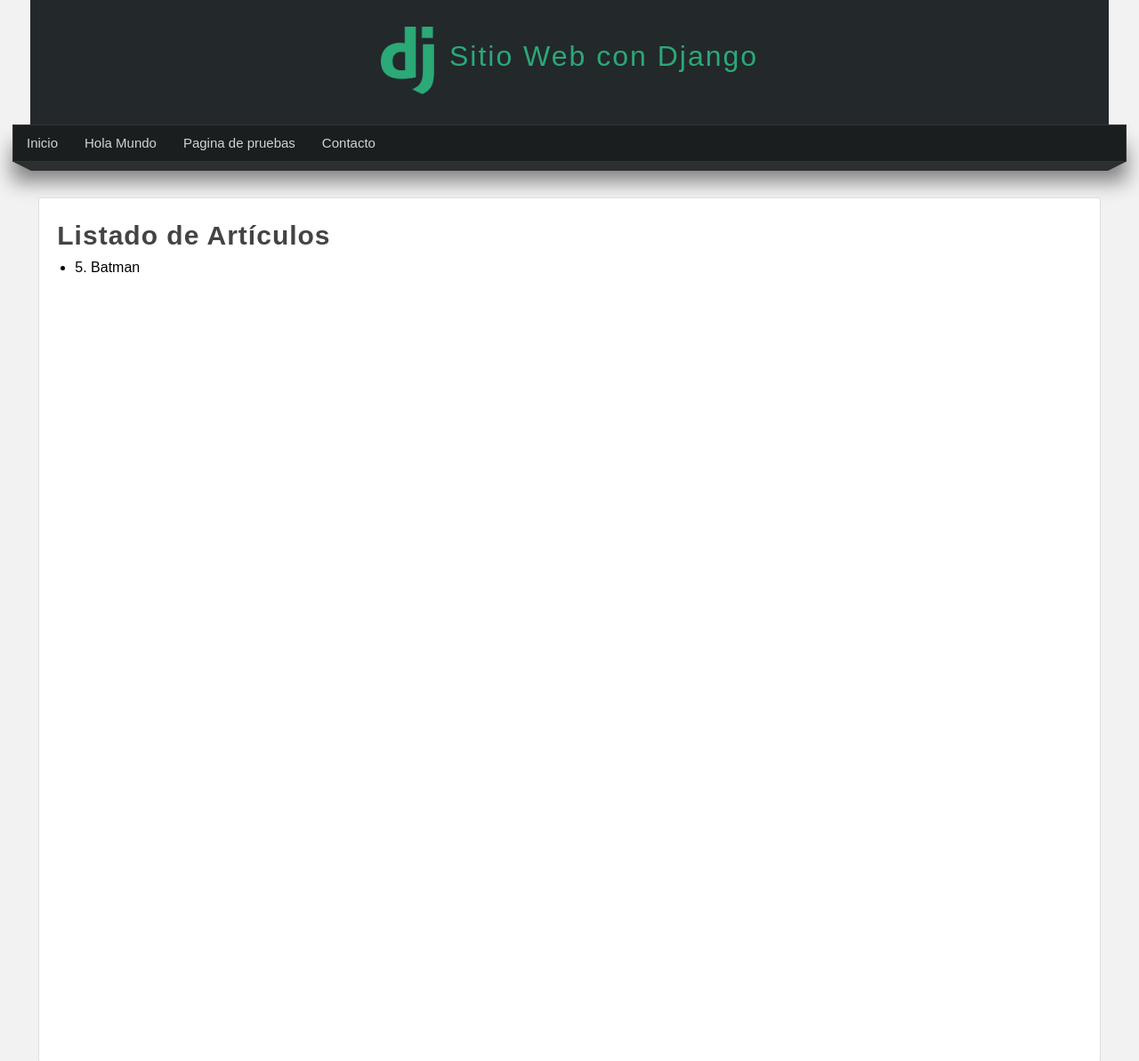
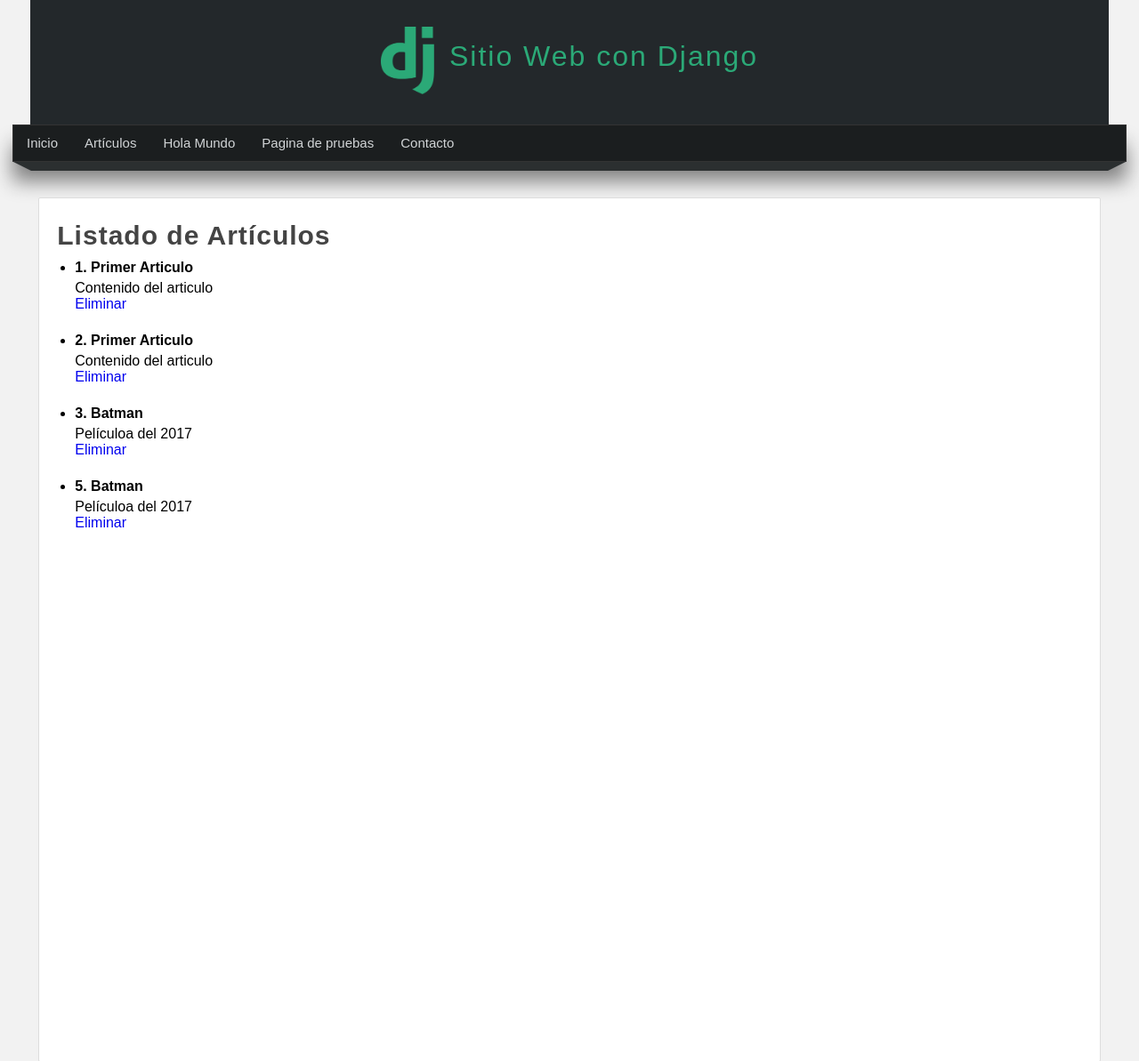
Before and after one commit to CristianX/django_plantilla, a Django app: page /articulos in a window 1280 px wide. Shown: the top 1193 px of the page at 89% size. Run offline with Django 4.2, Linux system fonts and the light colour scheme; data comes from the database, SQL or seed files in the repository; both versions use the stored data as it was after the commit.

Commit message:
Añadiend funcionalidad de eliminar articulos

```diff
--- a/mdmq_motor_inferencia/urls.py
+++ b/mdmq_motor_inferencia/urls.py
@@ -33,5 +33,6 @@ urlpatterns = [
     path("crear-articulo/<str:title>/<str:content>/<str:public>/", motorInferencia.views.crear_articulo, name="crear_articulo"),
     path("articulo/", motorInferencia.views.articulo, name="articulo"),
     path("editar-articulo/<int:id>", motorInferencia.views.editar_articulo),
-    path("articulos", motorInferencia.views.articulos),
+    path("articulos", motorInferencia.views.articulos, name="articulos"),
+    path("borrar-articulo/<int:id>", motorInferencia.views.borrar_articulo, name="borrar"),
 ]
--- a/motorInferencia/templates/articulos.html
+++ b/motorInferencia/templates/articulos.html
@@ -11,7 +11,14 @@
 
 <ul>
     {% for articulo in articulos %}
-        <li>{{ articulo.id }}. {{ articulo.title }}</li>
+        <li>
+            <h4>{{ articulo.id }}. {{ articulo.title }}</h4>
+            <p>
+                {{ articulo.content }} <br/>
+                <a href="{% url 'borrar' id=articulo.id %}">Eliminar</a>
+            </p>
+            <br/>
+        </li>
     {% endfor %}
 </ul>
 
--- a/motorInferencia/templates/layout.html
+++ b/motorInferencia/templates/layout.html
@@ -31,6 +31,9 @@
           <a href="{% url 'inicio' %}">Inicio</a>
         </li>
         <li>
+          <a href="{% url 'articulos' %}">Artículos</a>
+        </li>
+        <li>
           <a href="{% url 'hola_mundo' %}">Hola Mundo</a>
         </li>
         <li>
--- a/motorInferencia/views.py
+++ b/motorInferencia/views.py
@@ -123,6 +123,13 @@ def editar_articulo(request, id):
 
 def articulos(request):
     # articulos = Article.objects.order_by('-title')[:3]
-    articulos = Article.objects.order_by('-title')[3:7]
+    # articulos = Article.objects.order_by('-title')[3:7]
+    articulos = Article.objects.all()
 
     return render(request, "articulos.html", {"articulos": articulos})
+
+def borrar_articulo(request, id):
+    articulo = Article.objects.get(pk=id)
+    articulo.delete()
+
+    return redirect('articulos')
```
Also changed, not shown: db.sqlite3.
